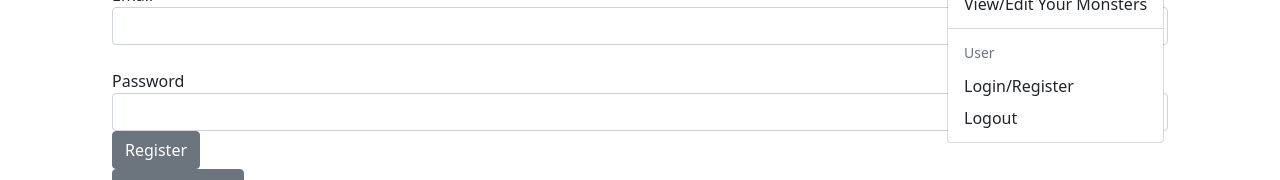
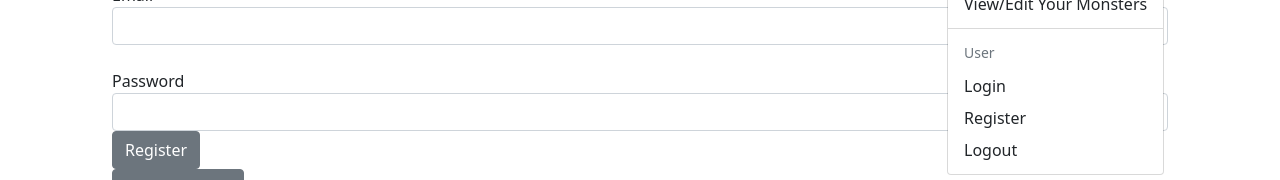
Before and after one commit to BrentonPhoenix/clientBB, a React (Create React App) app: page / in a window 1280 px wide. Both pictures are taken after a click on the button "App Menu". Shown: the part 237-417 px from the top of the page. Built offline with nearby package versions, Linux system fonts and the light colour scheme.

Commit message:
Header.js dropdown linking functional

```diff
--- a/package.json
+++ b/package.json
@@ -9,7 +9,7 @@
     "bootstrap": "^5.1.0",
     "react": "^17.0.2",
     "react-dom": "^17.0.2",
-    "react-router-dom": "^5.2.1",
+    "react-router-dom": "^5.3.0",
     "react-scripts": "4.0.3",
     "reactstrap": "^8.10.0",
     "web-vitals": "^1.1.2"
--- a/src/site/Header.js
+++ b/src/site/Header.js
@@ -4,7 +4,7 @@ import {
     Navbar, NavbarBrand, Nav, NavItem, NavLink,
     Dropdown, DropdownToggle, DropdownMenu, DropdownItem
 } from 'reactstrap';
-import { Route, Link, Switch} from 'react-router-dom'
+import { Router, Route, Link, Switch } from 'react-router-dom'
 import MonsterIndex from "../monsters/MonsterIndex"
 
 
@@ -23,16 +23,16 @@ const OurMenu = (props) => {
                 </DropdownToggle>
             <DropdownMenu right>
                 <DropdownItem header>Monsters</DropdownItem>
-                <DropdownItem>Create A Monster</DropdownItem>
-                <DropdownItem>View/Edit Your Monsters</DropdownItem>
+                <DropdownItem href="../monsters/MonsterCreate">Create A Monster</DropdownItem>
+                <DropdownItem href="../monsters/MonsterEdit">View/Edit Your Monsters</DropdownItem>
                 <DropdownItem divider />
                 <DropdownItem header>User</DropdownItem>
-                <DropdownItem>Login/Register</DropdownItem>
-                <DropdownItem>Logout</DropdownItem>
+                <DropdownItem href="../auth/Login">Login</DropdownItem>
+                <DropdownItem href="../auth/Register">Register</DropdownItem>
+                <DropdownItem onClick={props.clickLogout}>Logout</DropdownItem>
             </DropdownMenu>
             </Dropdown>
             </NavbarBrand>
-
         </Navbar>
     );
 };
```
Also changed, not shown: 1 other file (tests, documents, lock files or other folders).
